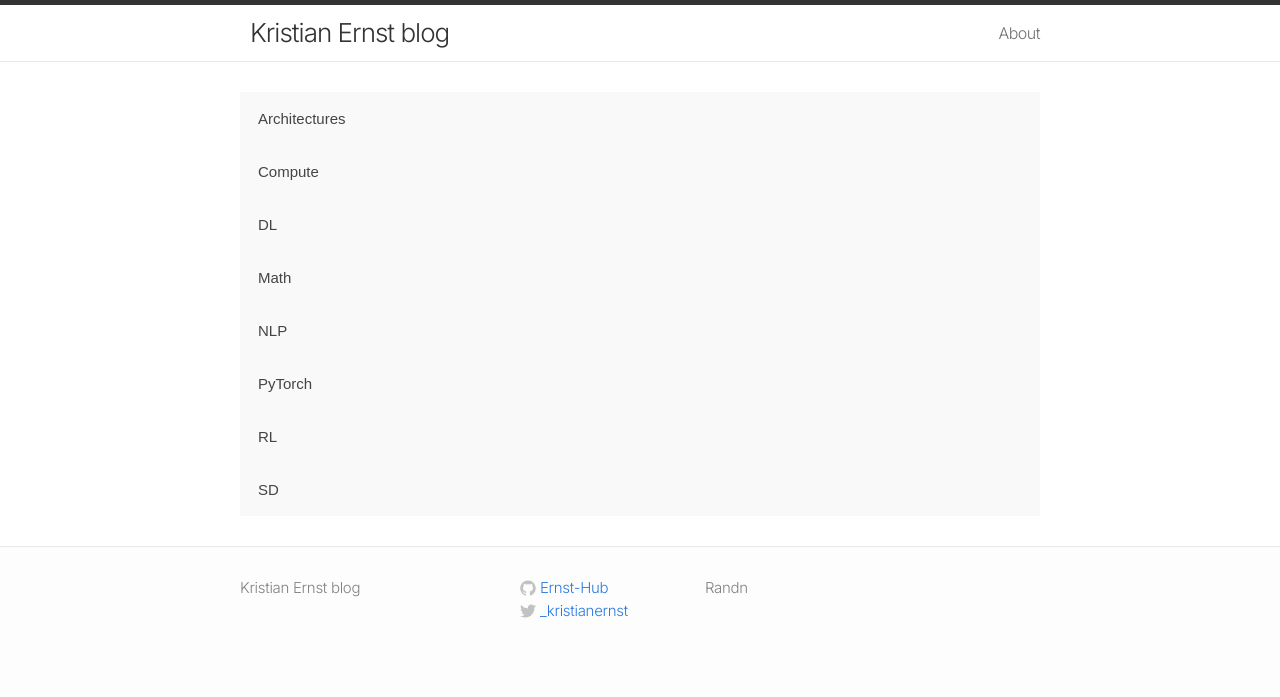
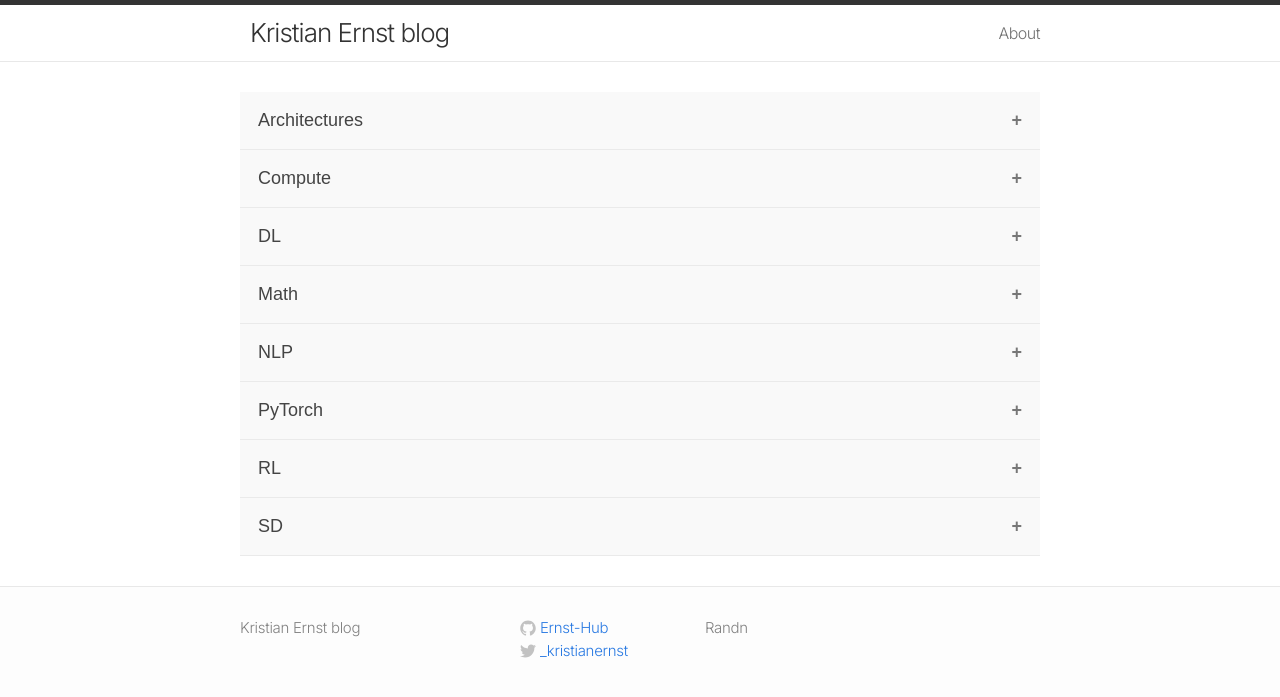
Before and after one commit to kristianernst/kristianernst.github.io, a Jekyll site: the page built from index.html, in a window 1280 px wide. Shown: the top 697 px of the page. Built offline with Jekyll 4.4.1, drawn with Linux system fonts in a browser that asks for light colours.

Commit message:
updated math

```diff
--- a/css/main.css
+++ b/css/main.css
@@ -464,3 +464,53 @@
 vertical-align: middle;
 
 }
+
+.collapsible {
+  background-color: #f9f9f9;
+  color: #444;
+  cursor: pointer;
+  padding: 18px;
+  width: 100%;
+  border: none;
+  text-align: left;
+  outline: none;
+  font-size: 18px;
+  border-bottom: 1px solid #eaeaea; /* Add a bottom border to indicate separability */
+  transition: background-color 0.3s; /* Smooth transition for hover effect */
+}
+
+.collapsible:hover {
+  background-color: #e6e6e6; /* Slight color change to indicate interactiveness */
+}
+
+.collapsible:after {
+  content: '\002B'; /* Unicode character for "plus" sign */
+  color: #777;
+  font-weight: bold;
+  float: right;
+  margin-left: 5px;
+}
+
+.collapsible.active:after {
+  content: "\2212"; /* Unicode character for "minus" sign */
+}
+
+.content {
+  padding: 0 18px;
+  max-height: 0;
+  overflow: hidden;
+  transition: max-height 0.2s ease-out;
+  background-color: #f8f8f8;
+}
+
+/* Style adjustments for better visual appeal */
+.home ul.posts {
+  list-style-type: none;
+  padding: 0;
+}
+
+.home ul.posts li {
+  margin-bottom: 10px;
+  padding-bottom: 10px;
+  border-bottom: 1px solid #eaeaea;
+}
--- a/index.html
+++ b/index.html
@@ -37,23 +37,3 @@
   }
 }
 </script>
-
-<style>
-.collapsible {
-  background-color: #f9f9f9;
-  color: #444;
-  cursor: pointer;
-  padding: 18px;
-  width: 100%;
-  border: none;
-  text-align: left;
-  outline: none;
-  font-size: 15px;
-}
-
-.content {
-  padding: 0 18px;
-  display: none;
-  overflow: hidden;
-}
-</style>
```
